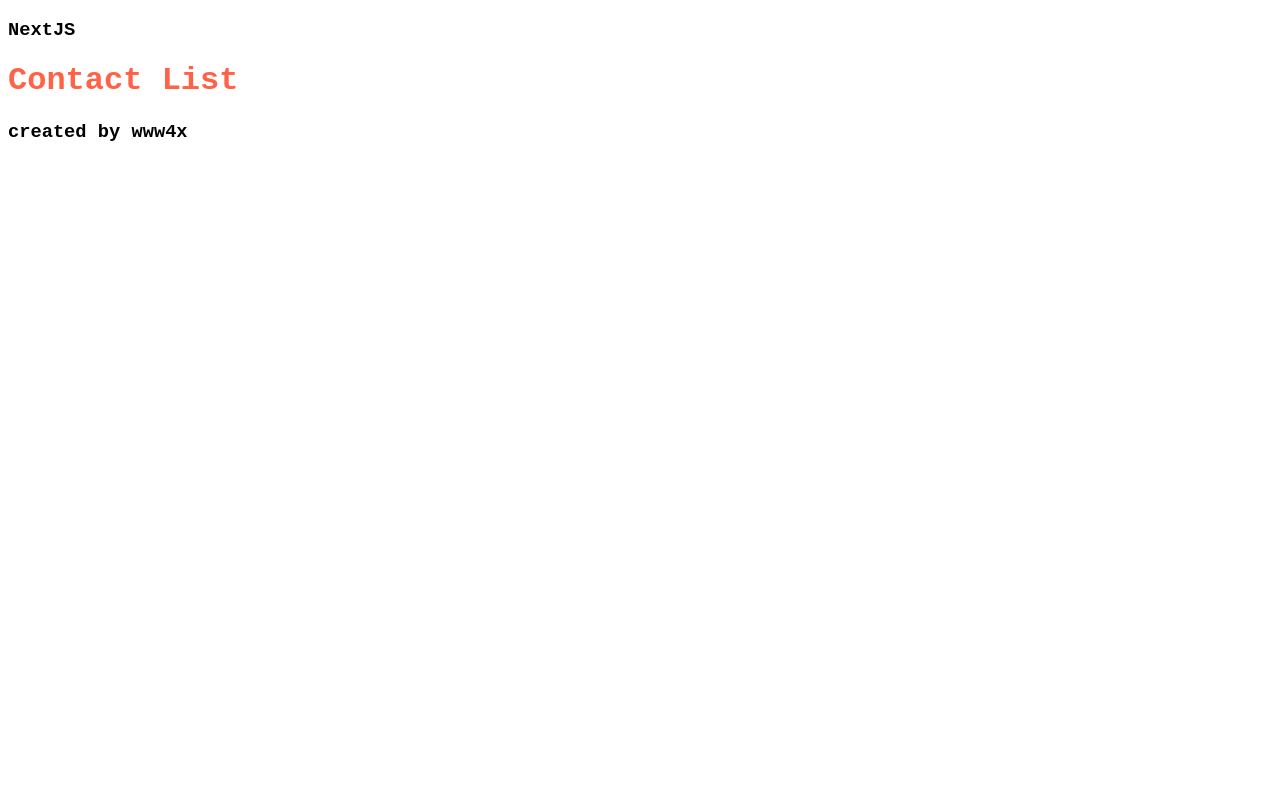
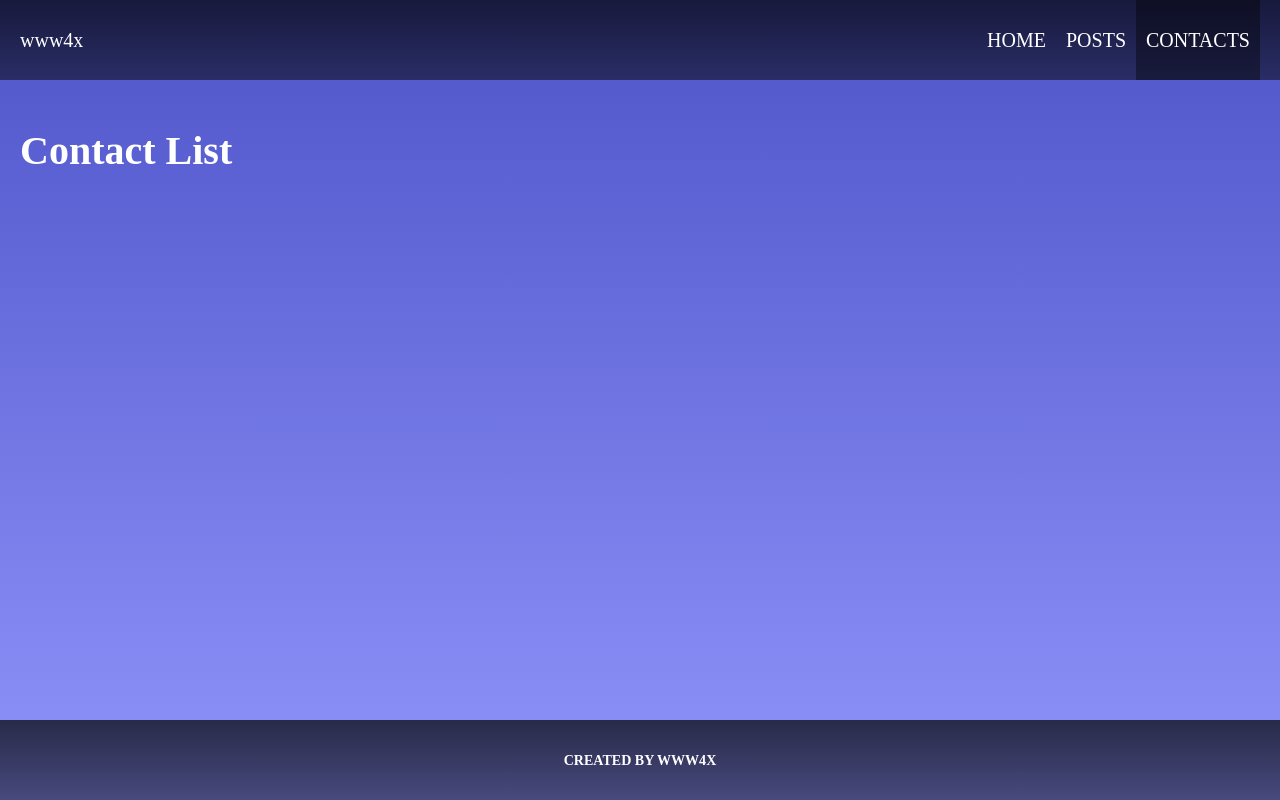
Before and after one commit to wwwax/next-js_webdev, a Next.js app: page /contacts in a window 1280 px wide. Built offline with nearby package versions, Linux system fonts and the light colour scheme.

Commit message:
feat: add navigation

```diff
--- a/src/components/Footer.js
+++ b/src/components/Footer.js
@@ -2,8 +2,8 @@
 
 export const Footer = () => {
   return (
-    <header>
+    <footer>
       <Heading tag="h3" text="created by www4x" />
-    </header>
+    </footer>
   );
 };
--- a/src/components/Header.js
+++ b/src/components/Header.js
@@ -1,9 +1,9 @@
-import { Heading } from '../components/Heading';
+import { Navbar } from './Navbar';
 
 export const Header = () => {
   return (
     <header>
-      <Heading tag="h3" text="NextJS" />
+      <Navbar />
     </header>
   );
 };
--- /dev/null
+++ b/src/components/Navbar.js
@@ -0,0 +1,30 @@
+import styles from '@/styles/Navbar.module.scss';
+import Link from 'next/link';
+import { useRouter } from 'next/router';
+
+const navigation = [
+  { id: 1, title: 'Home', path: '/' },
+  { id: 2, title: 'Posts', path: '/posts' },
+  { id: 3, title: 'Contacts', path: '/contacts' },
+];
+
+export const Navbar = () => {
+  const { pathname } = useRouter();
+
+  return (
+    <nav className={styles.nav}>
+      <div className={styles.logo}>www4x</div>
+      <div className={styles.links}>
+        {navigation.map(({ id, path, title }) => (
+          <Link
+            className={pathname === path ? styles.active : null}
+            key={id}
+            href={path}
+          >
+            {title}
+          </Link>
+        ))}
+      </div>
+    </nav>
+  );
+};
--- a/src/pages/_app.js
+++ b/src/pages/_app.js
@@ -4,7 +4,9 @@
 const MyApp = ({ Component, pageProps }) => {
   return (
     <Layout>
-      <Component {...pageProps} />
+      <main>
+        <Component {...pageProps} />
+      </main>
     </Layout>
   );
 };
--- /dev/null
+++ b/src/styles/Navbar.module.scss
@@ -0,0 +1,26 @@
+.nav {
+  width: 100%;
+  height: 100%;
+  display: flex;
+  justify-content: space-between;
+  align-items: center;
+
+  .links {
+    height: 100%;
+  }
+
+  a {
+    height: 100%;
+    display: inline-flex;
+    align-items: center;
+    padding: 0 10px;
+    text-transform: uppercase;
+    color: #fff;
+    text-decoration: none;
+
+    &.active,
+    &:hover {
+      background-color: rgba(0, 0, 0, 0.4);
+    }
+  }
+}
--- a/src/styles/globals.scss
+++ b/src/styles/globals.scss
@@ -1,7 +1,51 @@
-html {
-  font-family: 'Courier New', Courier, monospace;
+html,
+body {
+  padding: 0;
+  margin: 0;
 }
 
-h1 {
-  color: #ff6347;
+body {
+  background: linear-gradient(to bottom, #4e54c8, #8f94fb);
+  color: #fff;
+  font-size: 20px;
 }
+
+#__next {
+  min-height: 100vh;
+  display: grid;
+  grid-auto-rows: auto 1fr auto;
+}
+
+main {
+  padding: 20px;
+}
+
+header,
+footer {
+  min-height: 80px;
+}
+
+header {
+  background-image: linear-gradient(
+    to bottom,
+    rgba(0, 0, 0, 0.7),
+    rgba(0, 0, 0, 0.5)
+  );
+  display: flex;
+  align-items: center;
+  padding: 0 20px;
+}
+
+footer {
+  background-image: linear-gradient(
+    to bottom,
+    rgba(0, 0, 0, 0.7),
+    rgba(0, 0, 0, 0.5)
+  );
+  text-align: center;
+  font-size: 12px;
+  display: flex;
+  justify-content: center;
+  align-items: center;
+  text-transform: uppercase;
+}
```
Also changed, not shown: src/pages/404.js (+16 -3 lines), src/styles/404.module.scss (added, +7 -0 lines).
